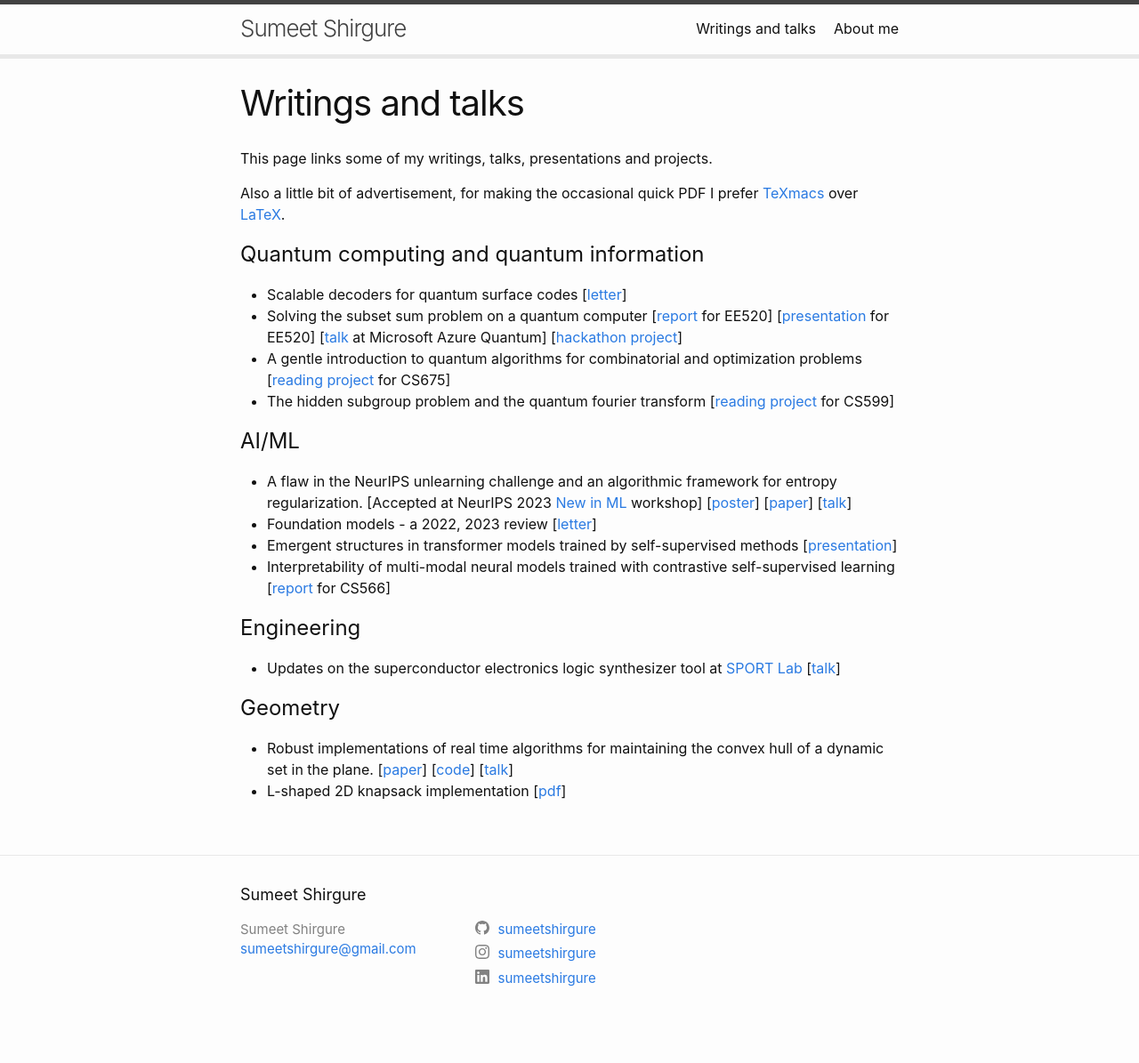
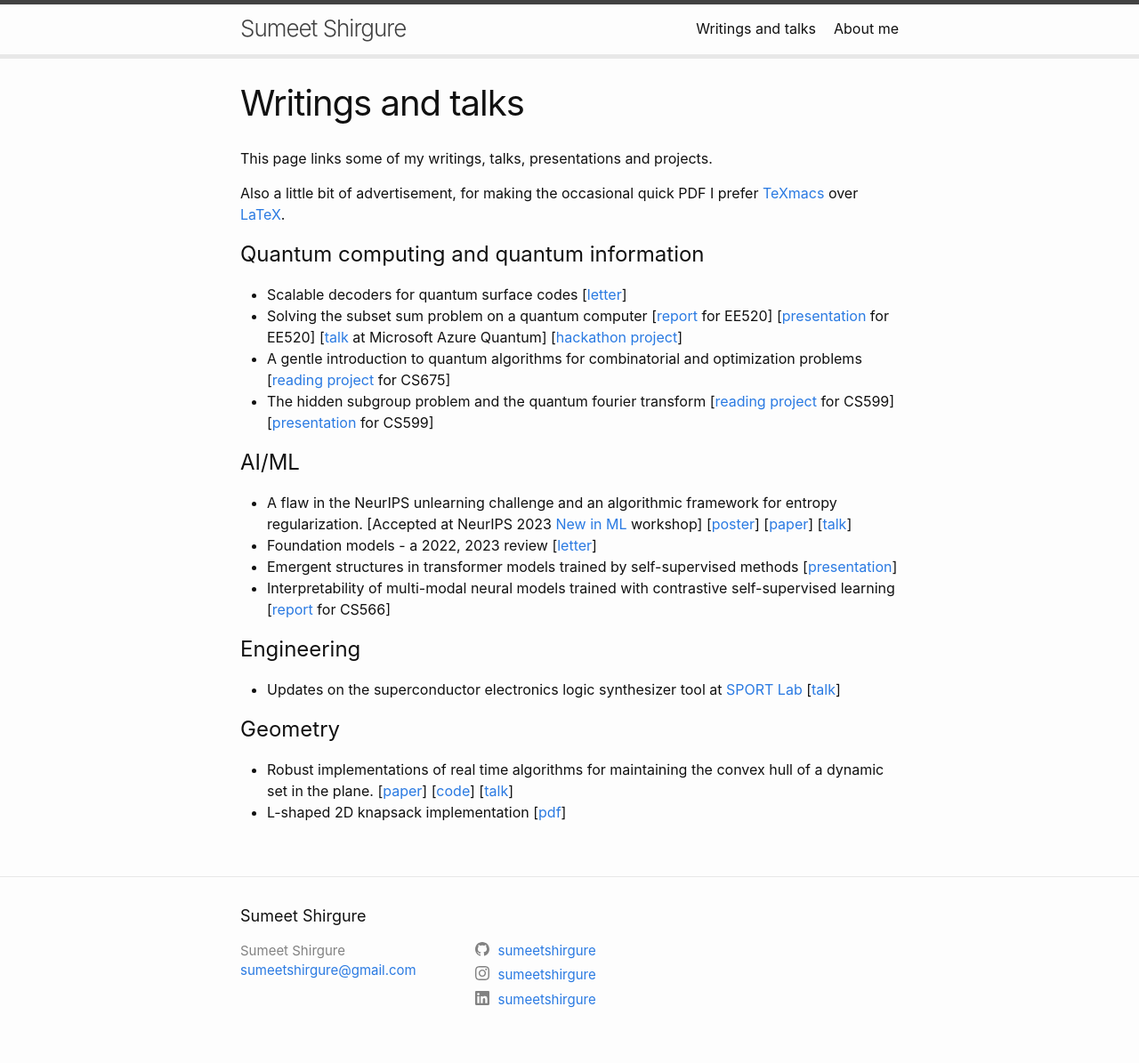
Before and after one commit to sumeetshirgure/sumeetshirgure.github.io, a Jekyll site: the page built from docs/0_writing_samples.markdown, in a window 1280 px wide. Shown: the whole page at 89% size. Built offline with Jekyll 4.4.1, drawn with Linux system fonts in a browser that asks for light colours; before the commit the page ends 1171 px from its top, so only the background shows below that.

Commit message:
Add CS599 presentation

```diff
--- a/docs/0_writing_samples.markdown
+++ b/docs/0_writing_samples.markdown
@@ -21,6 +21,7 @@ Also a little bit of advertisement, for making the occasional quick PDF I prefer
 [[reading project](/assets/pdfs/projects/cs_675_project.pdf) for CS675]
 - The hidden subgroup problem and the quantum fourier transform
 [[reading project](/assets/pdfs/projects/cs_599_project.pdf) for CS599]
+[[presentation](/assets/pdfs/presentations/cs-599.pdf) for CS599]
 
 # AI/ML
 - A flaw in the NeurIPS unlearning challenge and an algorithmic framework for entropy regularization.
```
Also changed, not shown: 1 other file.
